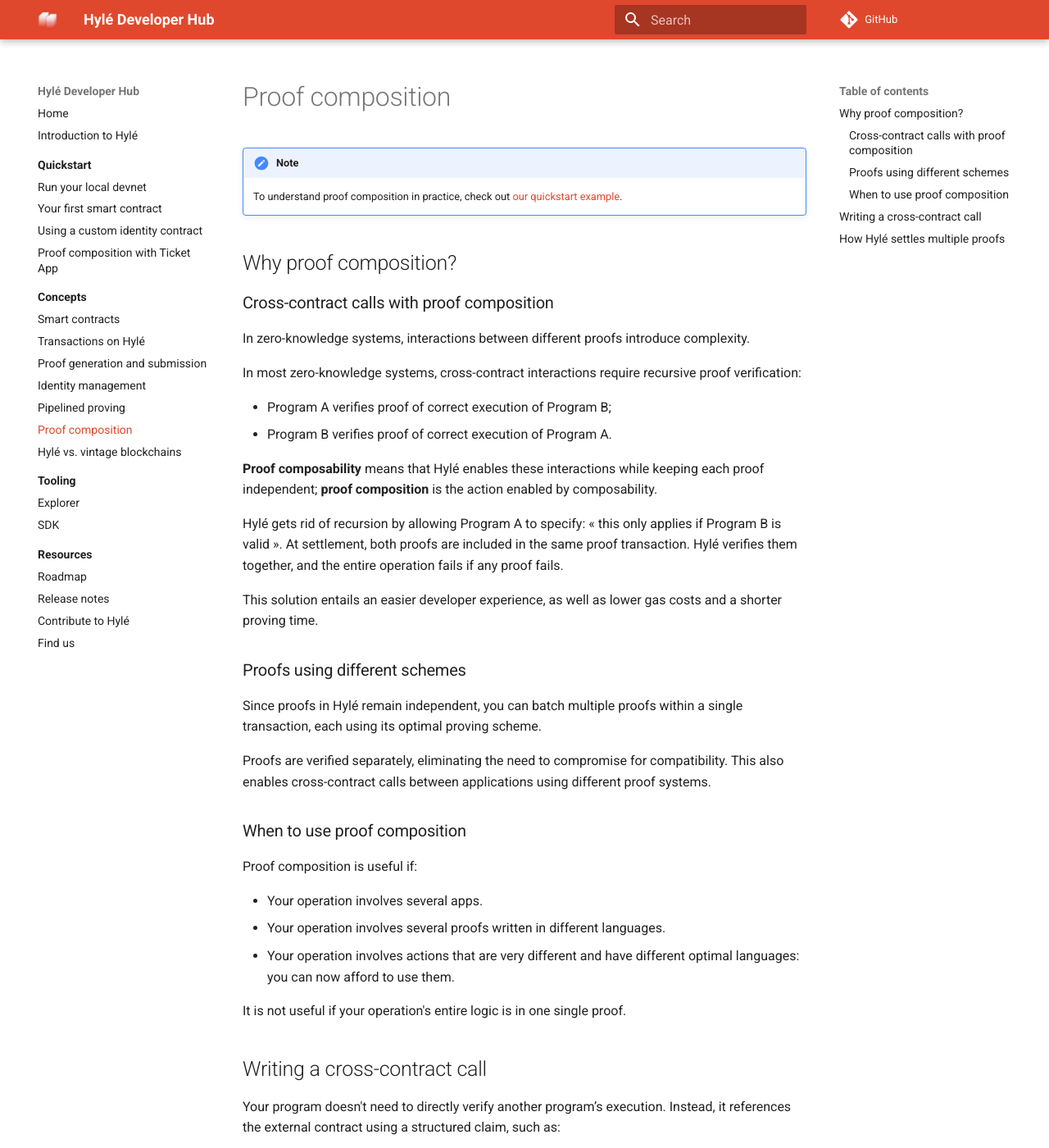
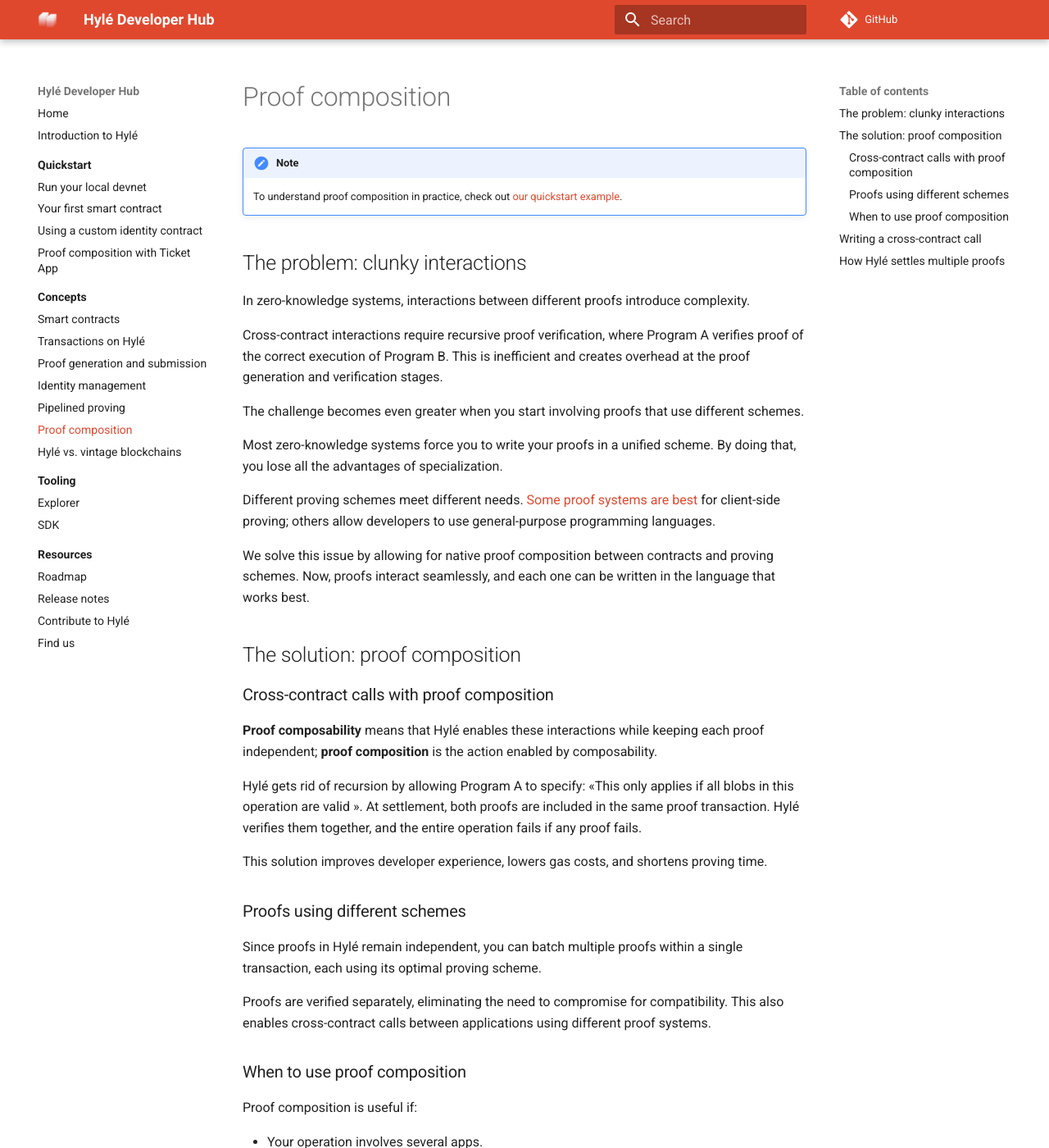
Before and after one commit to Hyle-org/devhub-hyle, an MkDocs documentation site: the page built from docs/concepts/proof-composability.md, in a window 1280 px wide and 1400 px high. Shown: the whole window at 82% size. Built offline with MkDocs 1.6.1 and Material for MkDocs 9.7.7, drawn with Linux system fonts in a browser that asks for light colours; comment, search, counter and statistics services are not loaded; some of the changed text lies outside the part shown.

Commit message:
proof composability rewrite

````diff
--- a/docs/concepts/proof-composability.md
+++ b/docs/concepts/proof-composability.md
@@ -3,22 +3,29 @@
 !!! note
     To understand proof composition in practice, check out [our quickstart example](..//quickstart/proof-composition.md).
 
-## Why proof composition?
+## The problem: clunky interactions
+
+In zero-knowledge systems, interactions between different proofs introduce complexity.
+
+Cross-contract interactions require recursive proof verification, where Program A verifies proof of the correct execution of Program B. This is inefficient and creates overhead at the proof generation and verification stages.
+
+The challenge becomes even greater when you start involving proofs that use different schemes.
+
+Most zero-knowledge systems force you to write your proofs in a unified scheme. By doing that, you lose all the advantages of specialization.
+
+Different proving schemes meet different needs. [Some proof systems are best](./proof-generation.md) for client-side proving; others allow developers to use general-purpose programming languages.
+
+We solve this issue by allowing for native proof composition between contracts and proving schemes. Now, proofs interact seamlessly, and each one can be written in the language that works best.
+
+## The solution: proof composition
 
 ### Cross-contract calls with proof composition
 
-In zero-knowledge systems, interactions between different proofs introduce complexity.
-
-In most zero-knowledge systems, cross-contract interactions require recursive proof verification:
-
-- Program A verifies proof of correct execution of Program B;
-- Program B verifies proof of correct execution of Program A.
-
 **Proof composability** means that Hylé enables these interactions while keeping each proof independent; **proof composition** is the action enabled by composability.
 
-Hylé gets rid of recursion by allowing Program A to specify: « this only applies if Program B is valid ». At settlement, both proofs are included in the same proof transaction. Hylé verifies them together, and the entire operation fails if any proof fails.
+Hylé gets rid of recursion by allowing Program A to specify: «This only applies if all blobs in this operation are valid ». At settlement, both proofs are included in the same proof transaction. Hylé verifies them together, and the entire operation fails if any proof fails.
 
-This solution entails an easier developer experience, as well as lower gas costs and a shorter proving time.
+This solution improves developer experience, lowers gas costs, and shortens proving time.
 
 ### Proofs using different schemes
 
@@ -32,13 +39,13 @@
 
 - Your operation involves several apps.
 - Your operation involves several proofs written in different languages.
-- Your operation involves actions that are very different and have different optimal languages: you can now afford to use them.
+- Your operation involves very different actions and has different optimal languages: you can now afford to use them.
 
-It is not useful if your operation's entire logic is in one single proof.
+It has no effect if your operation's entire logic is in one single proof.
 
 ## Writing a cross-contract call
 
-Your program doesn't need to directly verify another program’s execution. Instead, it references the external contract using a structured claim, such as:
+Your program doesn't need to verify another program’s execution directly. Instead, it references the external contract using a structured claim, such as:
 
 ```md
 MoneyApp::transfer(10, A, B) == true
@@ -58,11 +65,11 @@
 
 ## How Hylé settles multiple proofs
 
-![](../assets/img/proof-composition-flow.jpg)
+![A ticket purchase process with four key steps. First, a user requests a ticket through the TicketApp, which in turn requests a transaction blob from MoneyApp. The blob includes the transfer details and is sent back to TicketApp for verification. Second, the TicketApp composes a transaction by combining its own blob and the MoneyApp blob, detailing the operation's validity. Third, the composed transaction is sent to Hylé for verification, where the state transition and assertions are confirmed. Finally, after verification, the user pays $10 and receives their ticket.](../assets/img/proof-composition-flow.jpg)
 
 When you submit multiple proofs to Hylé, proof generation can be parallelized.
 
-Proof verification is asynchronous thanks to [pipelined proving](./pipelined-proving.md). Proving times do not compound since proofs do not depend on each other, so proof generation can be parallelized.
+Thanks to [pipelined proving](./pipelined-proving.md), proof verification is asynchronous. Proving times do not compound since proofs do not depend on each other, allowing proof generation to be parallelized.
 
 As soon as one proof is ready, it can be verified on Hylé, even if the other proofs aren't ready yet.
 
````
